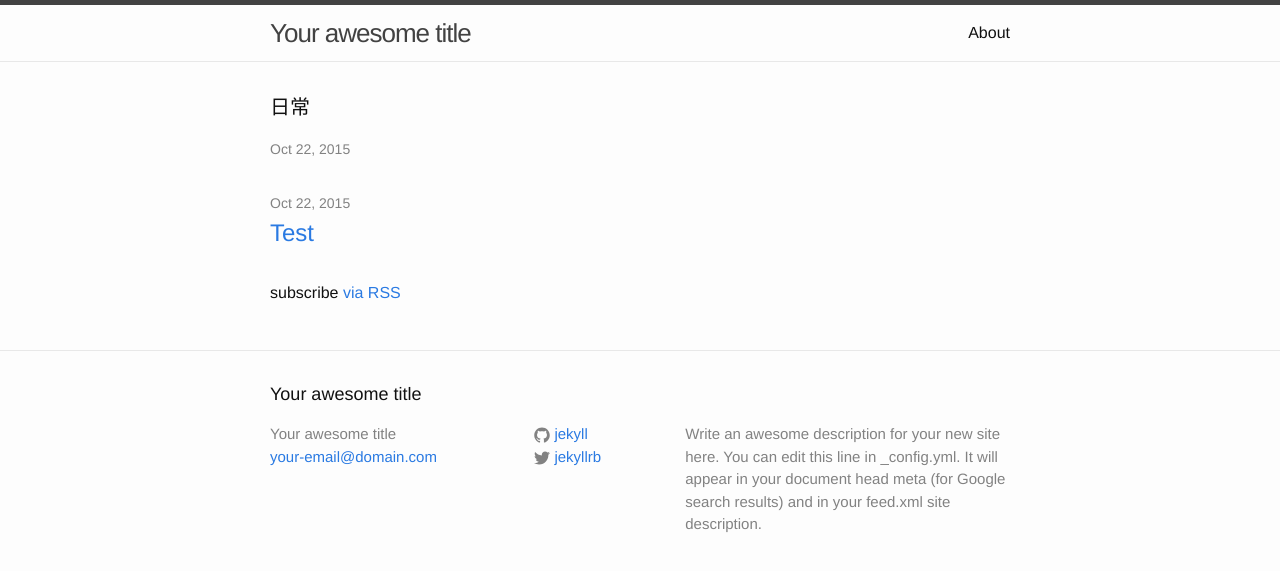
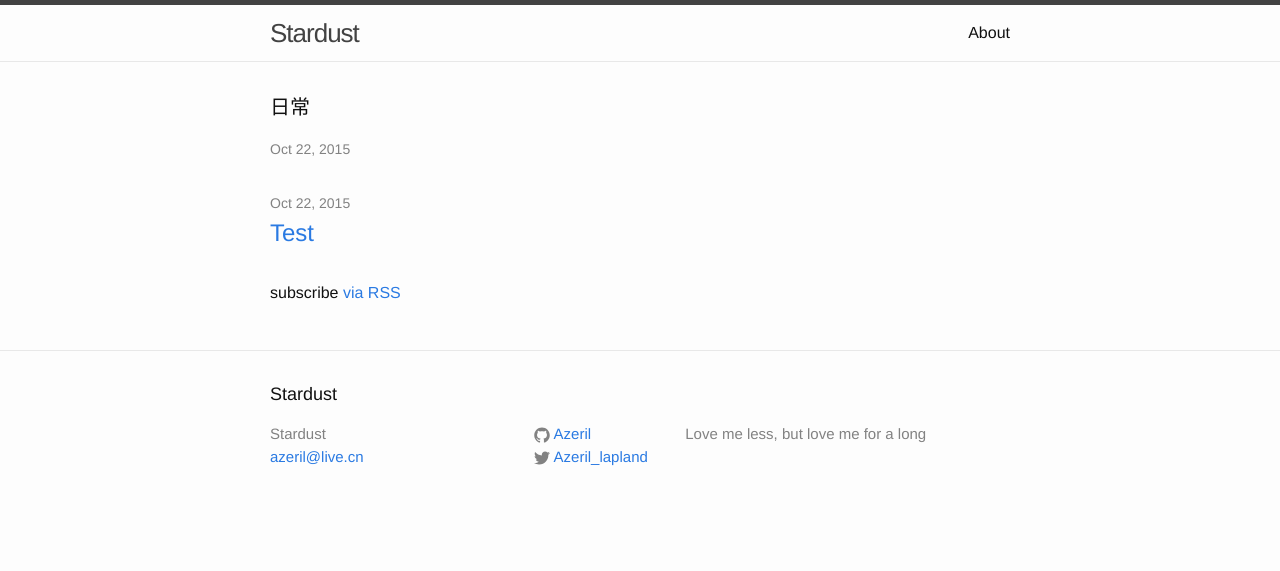
Before and after one commit to Azeril/BlogStardust, a Jekyll site: the page built from index.html, in a window 1280 px wide. Shown: the top 571 px of the page. Built offline with Jekyll 4.4.1, drawn with Linux system fonts in a browser that asks for light colours.

Commit message:
change the _config.yml file

```diff
--- a/_config.yml
+++ b/_config.yml
@@ -1,14 +1,13 @@
 # Site settings
-title: Your awesome title
-email: your-email@domain.com
+title: Stardust
+email: azeril@live.cn
 description: > # this means to ignore newlines until "baseurl:"
-  Write an awesome description for your new site here. You can edit this
-  line in _config.yml. It will appear in your document head meta (for
-  Google search results) and in your feed.xml site description.
+  Love me less, but love me for a long
+
 baseurl: "" # the subpath of your site, e.g. /blog/
-url: "http://yourdomain.com" # the base hostname & protocol for your site
-twitter_username: jekyllrb
-github_username:  jekyll
+url: "stardust.azeril.me" # the base hostname & protocol for your site
+twitter_username: Azeril_lapland
+github_username:  Azeril
 
 # Build settings
 markdown: kramdown
```
